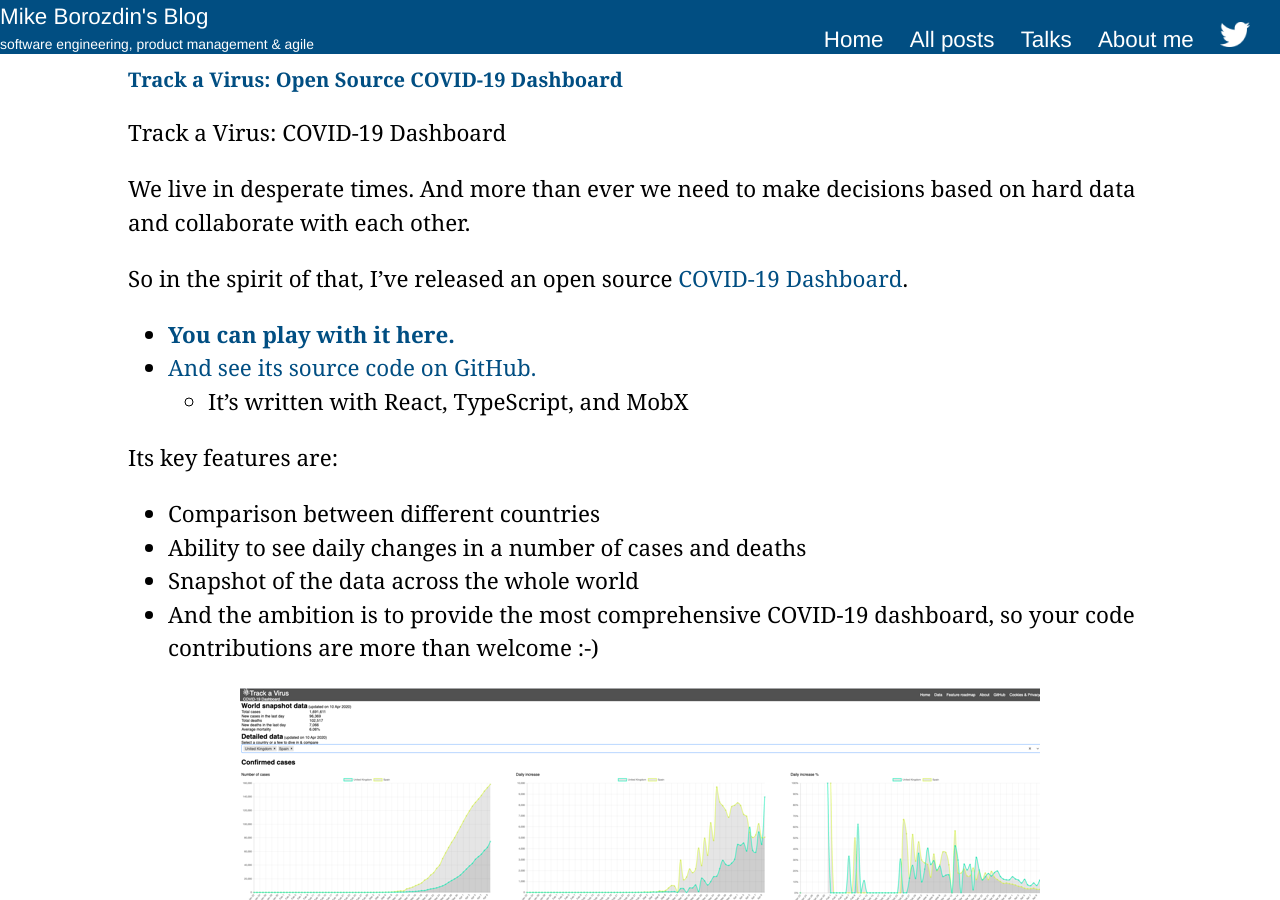
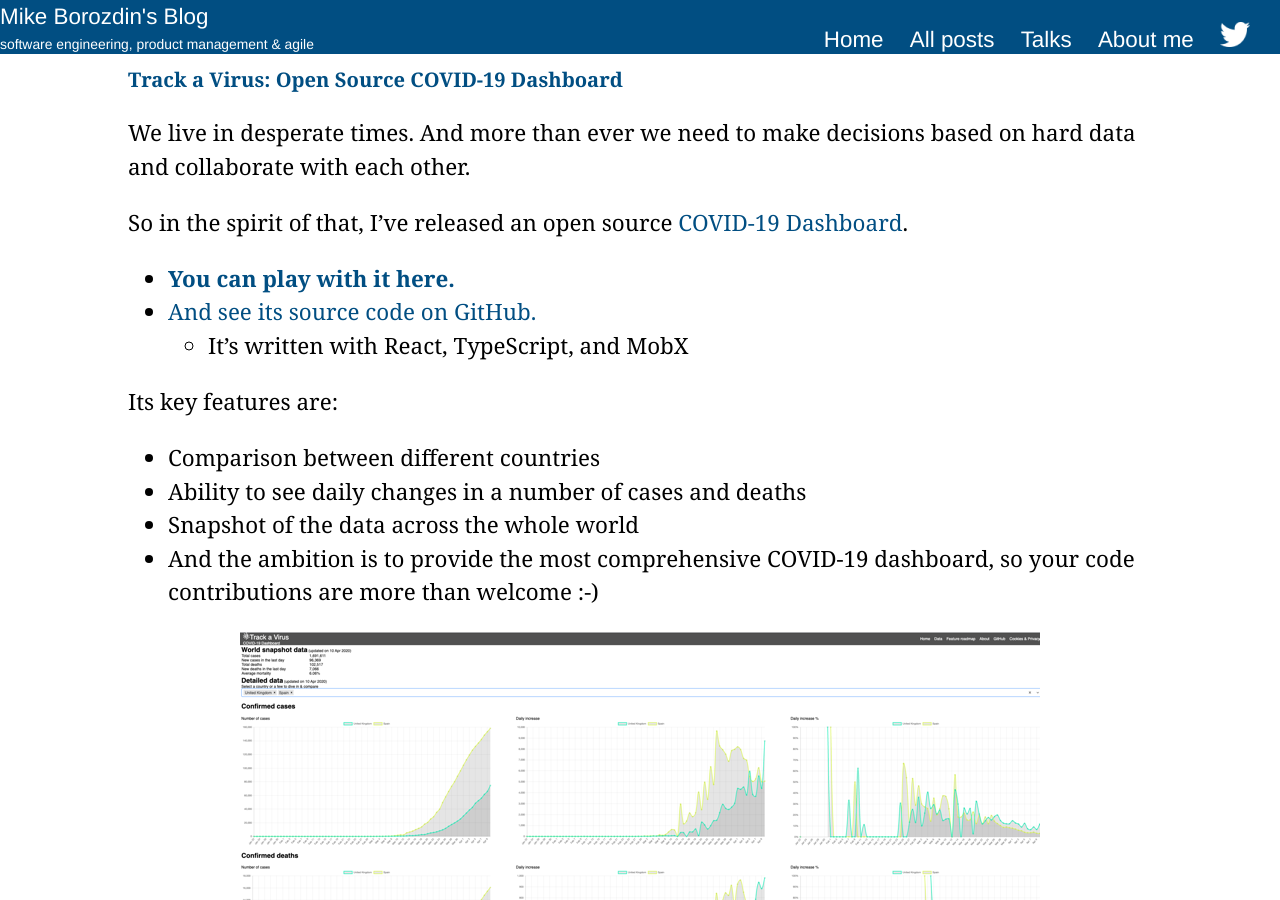
Before and after one commit to mikeborozdin/mikeborozdin.github.io, a Jekyll site: the page built from _posts/2020-04-11-trackavirus-open-source-covid-19-dashboard.md, in a window 1280 px wide and 900 px high. Built offline with Jekyll 4.4.1, drawn with Linux system fonts in a browser that asks for light colours; comment, search, counter and statistics services are not loaded.

Commit message:
trackavirus

```diff
--- a/_posts/2020-04-11-trackavirus-open-source-covid-19-dashboard.md
+++ b/_posts/2020-04-11-trackavirus-open-source-covid-19-dashboard.md
@@ -4,12 +4,10 @@
 comments: true
 ---
 
-Track a Virus: COVID-19 Dashboard
-<!-- more -->
-
 We live in desperate times. And more than ever we need to make decisions based on hard data and collaborate with each other.
 
 So in the spirit of that, I've released an open source [COVID-19 Dashboard](http://localhost:4000/post/trackavirus-open-source-covid-19-dashboard/).
+<!-- more -->
 
 * **[You can play with it here.](https://www.trackavirus.app/)**
 * [And see its source code on GitHub.](https://github.com/mikeborozdin/track-a-virus)
```
